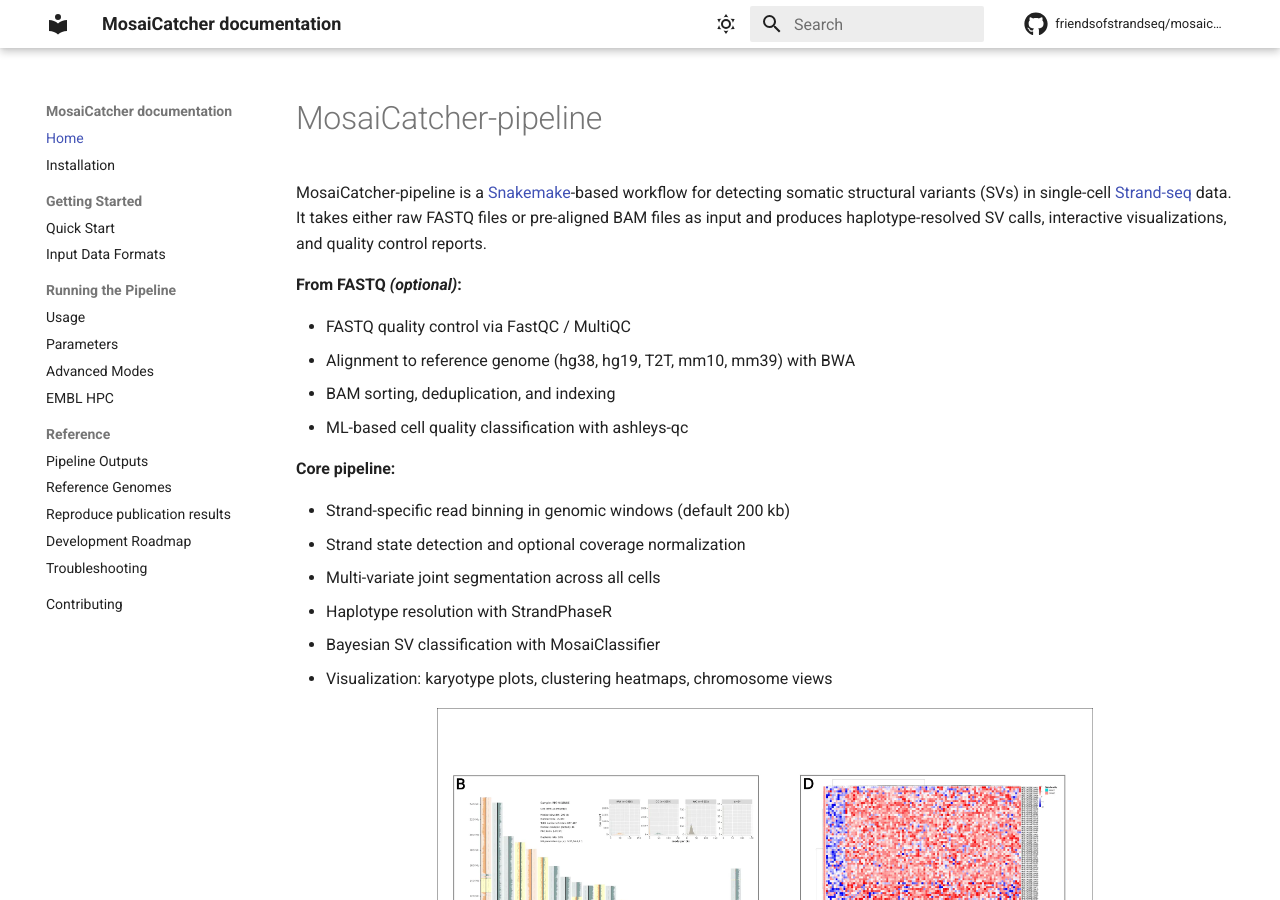
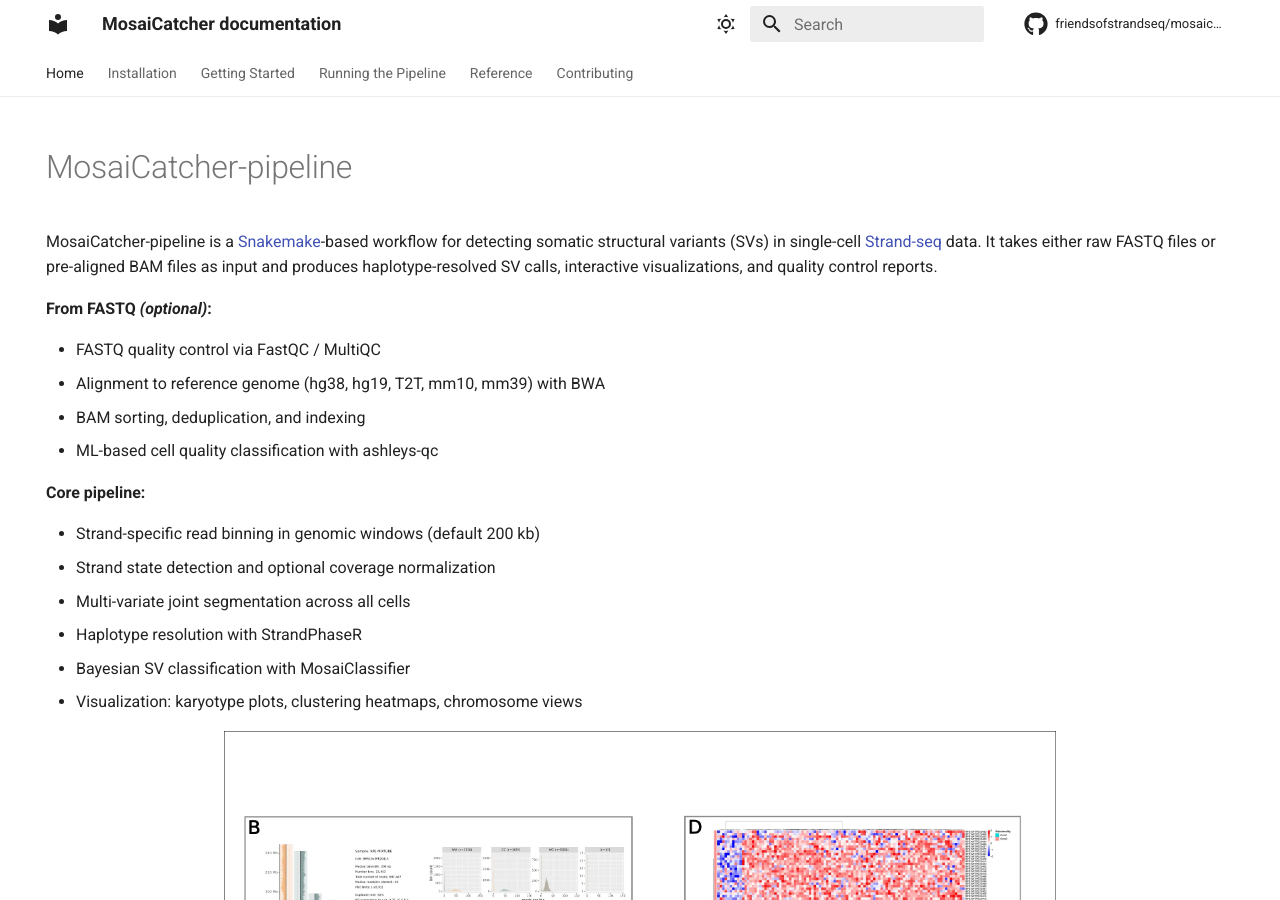
Before and after one commit to friendsofstrandseq/mosaicatcher-docs, an MkDocs documentation site: the page built from docs/index.md, in a window 1280 px wide and 900 px high. Built offline with MkDocs 1.6.1 and Material for MkDocs 9.7.7, drawn with Linux system fonts in a browser that asks for light colours; comment, search, counter and statistics services are not loaded; the version menu is left out.

Commit message:
docs: navbar tabs, grid cards, 2-column authors, hide nav sidebar
- mkdocs.yml: navigation.tabs for top-bar categories, navigation.top
  for back-to-top, attr_list + md_in_html for grid card support
- index.md: hide left nav sidebar, replace table with Material grid
  cards for Documentation section, 2-column authors list

Co-Authored-By: Claude Sonnet 4.5 <noreply@anthropic.com>

```diff
--- a/docs/index.md
+++ b/docs/index.md
@@ -37,20 +38,63 @@ MosaiCatcher-pipeline is a [Snakemake](https://github.com/snakemake/snakemake)-b
 
 ## Documentation
 
-| | |
-| --- | --- |
-| 📦 **[Installation](installation.md)** | Install Snakemake via Pixi or conda, clone the repository, set up Apptainer |
-| 🚀 **[Quick Start](quickstart.md)** | Run the pipeline on example data with a single command |
-| ▶️ **[Usage](usage.md)** | Local and HPC execution, SLURM profiles, memory handling |
-| ⚙️ **[Parameters](parameters.md)** | Full reference for all configuration options |
-| 🧬 **[Reference Genomes](reference-genomes.md)** | Supported assemblies, assembly-specific containers, mm39 caveats |
-| 🔬 **[Advanced Modes](advanced-modes.md)** | ArbiGent, scNOVA, BreakpointR, multistep normalisation |
-| 📊 **[Outputs](outputs.md)** | Output files, plots, and report formats |
-| 🛠️ **[Troubleshooting](troubleshooting.md)** | Common issues and solutions |
+<div class="grid cards" markdown>
+
+-   📦 **[Installation](installation.md)**
+
+    ---
+
+    Install Snakemake via Pixi or conda, clone the repository, set up Apptainer
+
+-   🚀 **[Quick Start](quickstart.md)**
+
+    ---
+
+    Run the pipeline on example data with a single command
+
+-   ▶️ **[Usage](usage.md)**
+
+    ---
+
+    Local and HPC execution, SLURM profiles, memory handling
+
+-   ⚙️ **[Parameters](parameters.md)**
+
+    ---
+
+    Full reference for all configuration options
+
+-   🧬 **[Reference Genomes](reference-genomes.md)**
+
+    ---
+
+    Supported assemblies, assembly-specific containers, mm39 caveats
+
+-   🔬 **[Advanced Modes](advanced-modes.md)**
+
+    ---
+
+    ArbiGent, scNOVA, BreakpointR, multistep normalisation
+
+-   📊 **[Outputs](outputs.md)**
+
+    ---
+
+    Output files, plots, and report formats
+
+-   🛠️ **[Troubleshooting](troubleshooting.md)**
+
+    ---
+
+    Common issues and solutions
+
+</div>
 
 ---
 
 ## Authors (alphabetical order)
+
+<div style="column-count: 2; column-gap: 2em;" markdown>
 
 - Ashraf Hufash
 - Cosenza Marco
@@ -70,6 +114,8 @@ MosaiCatcher-pipeline is a [Snakemake](https://github.com/snakemake/snakemake)-b
 - Van Vliet Alex
 - Weber Thomas (maintainer and current developer)
 
+</div>
+
 ## Citing MosaiCatcher
 
 When using MosaiCatcher for a publication, please **cite the following article**:
--- a/mkdocs.yml
+++ b/mkdocs.yml
@@ -3,7 +3,9 @@ site_description: A Snakemake-based workflow for quality control and detection o
 theme:
   name: material
   features:
+    - navigation.tabs
     - navigation.sections
+    - navigation.top
     - header.autohide
 
   palette:
@@ -47,6 +49,8 @@ nav:
 
 markdown_extensions:
   - admonition
+  - attr_list
+  - md_in_html
   - pymdownx.details
   - pymdownx.superfences
   - pymdownx.tasklist:
```
Also changed, not shown: other parts of docs/index.md (+1 -0 lines).
